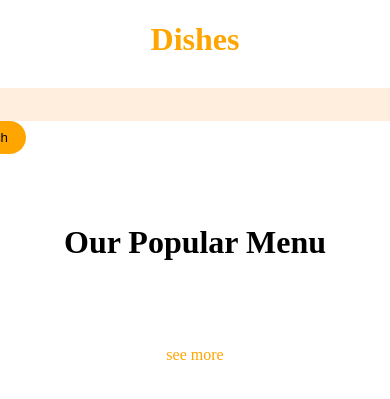
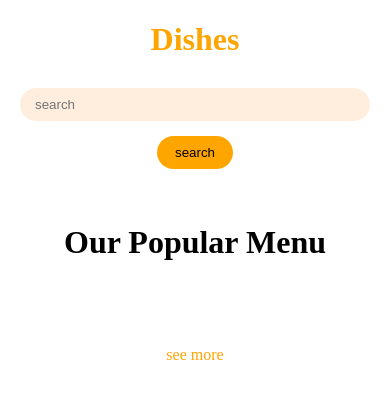
Before and after one commit to xRyolinx/tasteit, a Flask app: page /dishes in a window 390 px wide; the page is wider, and only the part inside the window is pictured. Shown: the part 68-467 px from the top of that part. Run offline with Flask 3, Linux system fonts and the light colour scheme; data that the repository does not hold is empty; some libraries are stand-ins or nearby versions; some web fonts are replaced.

Commit message:
dishes and restaurants mobile update

```diff
--- a/static/css/dishes.css
+++ b/static/css/dishes.css
@@ -19,6 +19,7 @@ a{
 .search {
     width: 100%;
     margin-top: 0;
+    padding: 0 20px;
 
     display: flex;
     flex-direction: column;
@@ -34,6 +35,8 @@ a{
 /* Barre */
 .barre {
     width: 500px;
+    max-width: 100%;
+
     padding: 9px 9px 9px 15px;
     border-radius: 20px;
     background-color: #FFEEDE;
@@ -43,11 +46,28 @@ a{
 .button {
     margin-left: 5px;
     padding: 9px 18px;
+
     border-radius: 20px;
     background-color: orange;
     border: none;
 
     cursor: pointer;
+}
+
+@media (max-width: 600px) {
+    #recherche {
+        width: 100%;
+    }
+
+    .barre {
+        width: 100%;
+        margin-bottom: 15px;
+    }
+
+    .button {
+        display: block;
+        margin: 0 auto;
+    }
 }
 
 
@@ -57,6 +77,11 @@ a{
     color: black;
     text-align: center;
     margin-top: 70px;
+}
+@media (max-width: 600px) {
+    .titre {
+        margin-top: 55px;
+    }
 }
 
 .seemore{
--- a/templates/dishes.html
+++ b/templates/dishes.html
@@ -56,9 +56,9 @@
         <!-- Titre -->
         <h1 class="text">Dishes</h1>
         <!-- Barre -->
-        <form method="get" action="/dishes/search">
-            <input name="q" type="search" class="barre" placeholder="search">
-            <input type="submit" value="search" class="button">
+        <form id="recherche" method="get" action="/dishes/search">
+            <input class="barre" name="q" type="search" placeholder="search">
+            <input class="button" type="submit" value="search">
         </form>
     </div>
 
--- a/templates/restaurants.html
+++ b/templates/restaurants.html
@@ -56,7 +56,7 @@
         <!-- Titre -->
         <h1 class="text">Restaurants</h1>
         <!-- Barre -->
-        <form method="get" action="/restaurants/search">
+        <form id="recherche" method="get" action="/restaurants/search">
             <input name="q" type="search" class="barre" placeholder="search">
             <input type="submit" value="search" class="button">
         </form>
```
Also changed, not shown: static/css/restaurants.css (+25 -0 lines).
